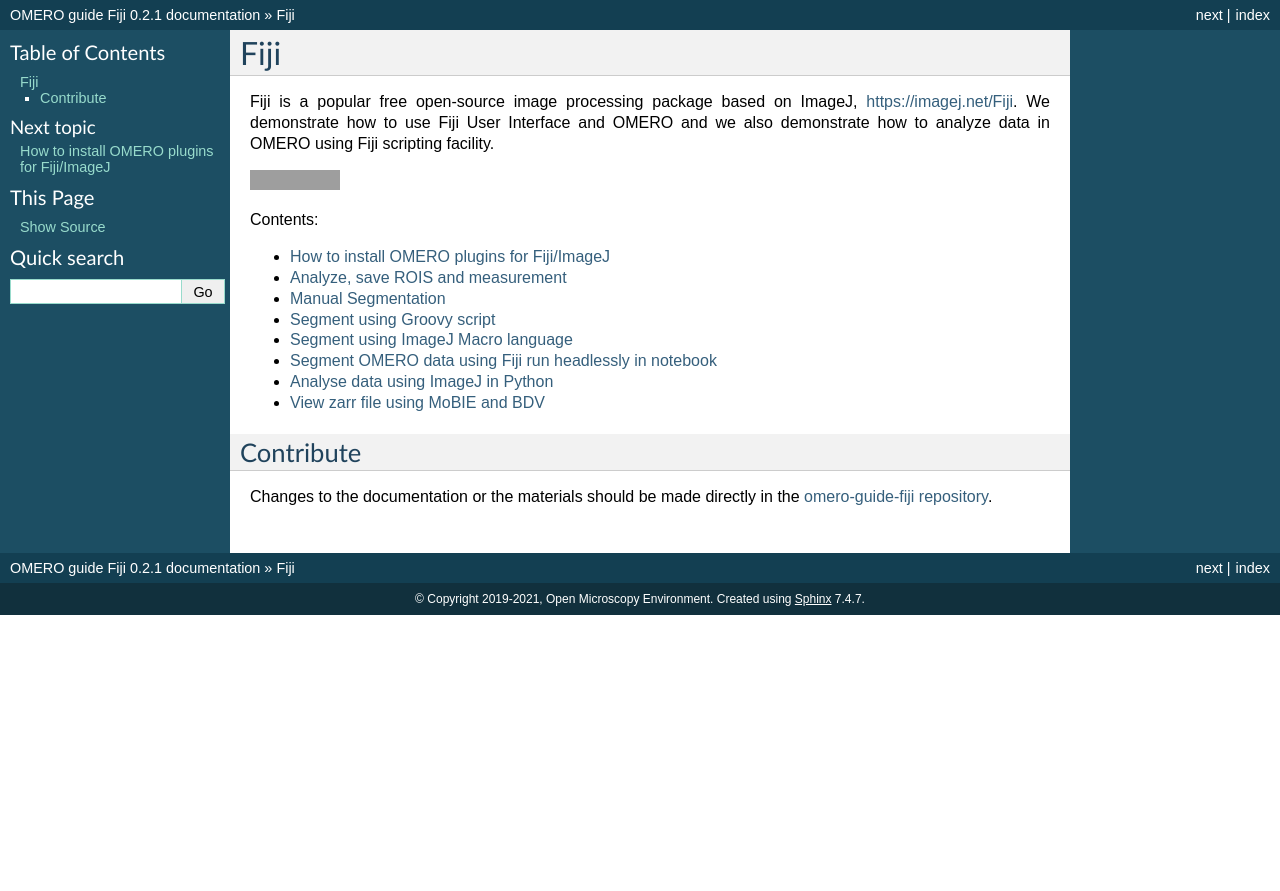
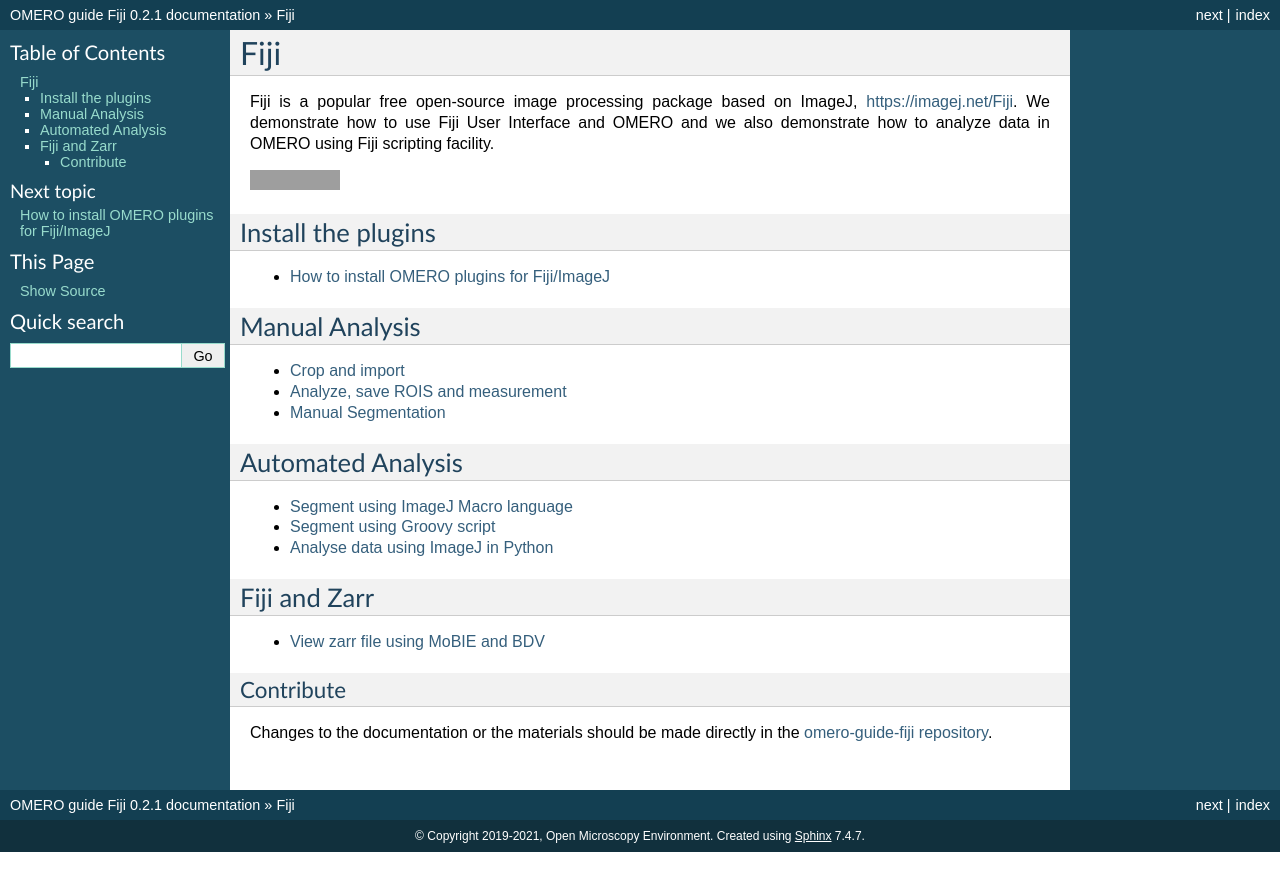
Before and after one commit to ome/omero-guide-fiji, a Sphinx documentation site: the page built from docs/index.rst, in a window 1280 px wide. Shown: the top 891 px of the page. Built offline with Sphinx 7.4.7, drawn with Linux system fonts in a browser that asks for light colours; grey boxes are pictures that could not be loaded.

Commit message:
re-organise index

```diff
--- a/docs/index.rst
+++ b/docs/index.rst
@@ -6,21 +6,58 @@
 .. image:: https://mybinder.org/badge_logo.svg
    :target: https://mybinder.org/v2/gh/ome/omero-guide-fiji/master?filepath=notebooks
 
-Contents:
+
+Install the plugins
+*******************
 
 .. toctree::
    :maxdepth: 1
+   :titlesonly:
 
    installation
+
+Manual Analysis
+***************
+
+
+.. toctree::
+   :maxdepth: 1
+   :titlesonly:
+
+   crop
    manual_analysis
    threshold_manual
+
+
+Automated Analysis
+******************
+
+.. toctree::
+   :maxdepth: 1
+   :titlesonly:
+
+   threshold_scripting_macro_language
    threshold_scripting
-   threshold_scripting_macro_language
-   headless_notebook
    imagej_python
+
+Fiji and Zarr
+*************
+
+
+.. toctree::
+   :maxdepth: 1
+   :titlesonly:
+
+
    view_mobie_zarr
 
 Contribute
 ----------
 
 Changes to the documentation or the materials should be made directly in the `omero-guide-fiji repository <https://github.com/ome/omero-guide-fiji>`_.
+
+
+.. toctree::
+   :hidden:
+
+   headless_notebook
```
